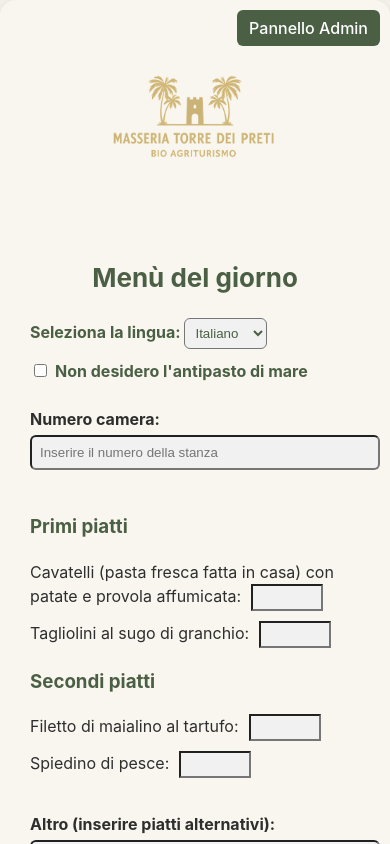
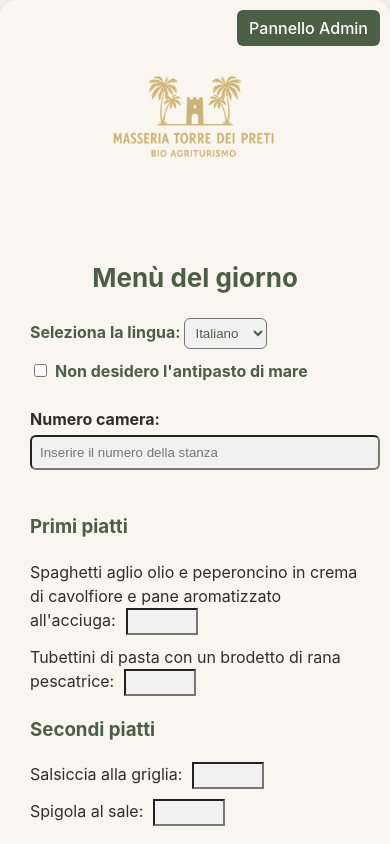
Before and after one commit to MBisco69/masseria-menu, a React (Vite) app: page / in a window 390 px wide. Built offline with nearby package versions, Linux system fonts and the light colour scheme; no server answers.

Commit message:
Aggiornamento menù e miglioramento input mobile

```diff
--- a/src/MenuForm.jsx
+++ b/src/MenuForm.jsx
@@ -48,29 +48,30 @@ const translations = {
 const menuData = {
   firstCourses: [
     {
-      it: "Cavatelli (pasta fresca fatta in casa) con patate e provola affumicata",
-      en: "Homemade cavatelli with potatoes and smoked provola",
-      de: "Hausgemachte Cavatelli mit Kartoffeln und geräucherter Provola"
+      it: "Spaghetti aglio olio e peperoncino in crema di cavolfiore e pane aromatizzato all'acciuga",
+      en: "Spaghetti with garlic, oil and chili in cauliflower cream with anchovy-flavored bread",
+      de: "Spaghetti mit Knoblauch, Öl und Chili in Blumenkohlcreme mit Anchovybrot"
     },
     {
-      it: "Tagliolini al sugo di granchio",
-      en: "Tagliolini with crab sauce",
-      de: "Tagliolini mit Krabbensoße"
+      it: "Tubettini di pasta con un brodetto di rana pescatrice",
+      en: "Small pasta tubes in a monkfish broth",
+      de: "Kleine Nudeln in einem Seeteufel-Fischsud"
     }
   ],
   secondCourses: [
     {
-      it: "Filetto di maialino al tartufo",
-      en: "Pork fillet with truffle",
-      de: "Schweinefilet mit Trüffel"
+      it: "Salsiccia alla griglia",
+      en: "Grilled sausage",
+      de: "Gegrillte Wurst"
     },
     {
-      it: "Spiedino di pesce",
-      en: "Fish skewer",
-      de: "Fischspieß"
+      it: "Spigola al sale",
+      en: "Salt-baked sea bass",
+      de: "Wolfsbarsch in Salzkruste"
     }
   ]
 };
+
 
 export default function MenuForm() {
   const [language, setLanguage] = useState("it");
```
